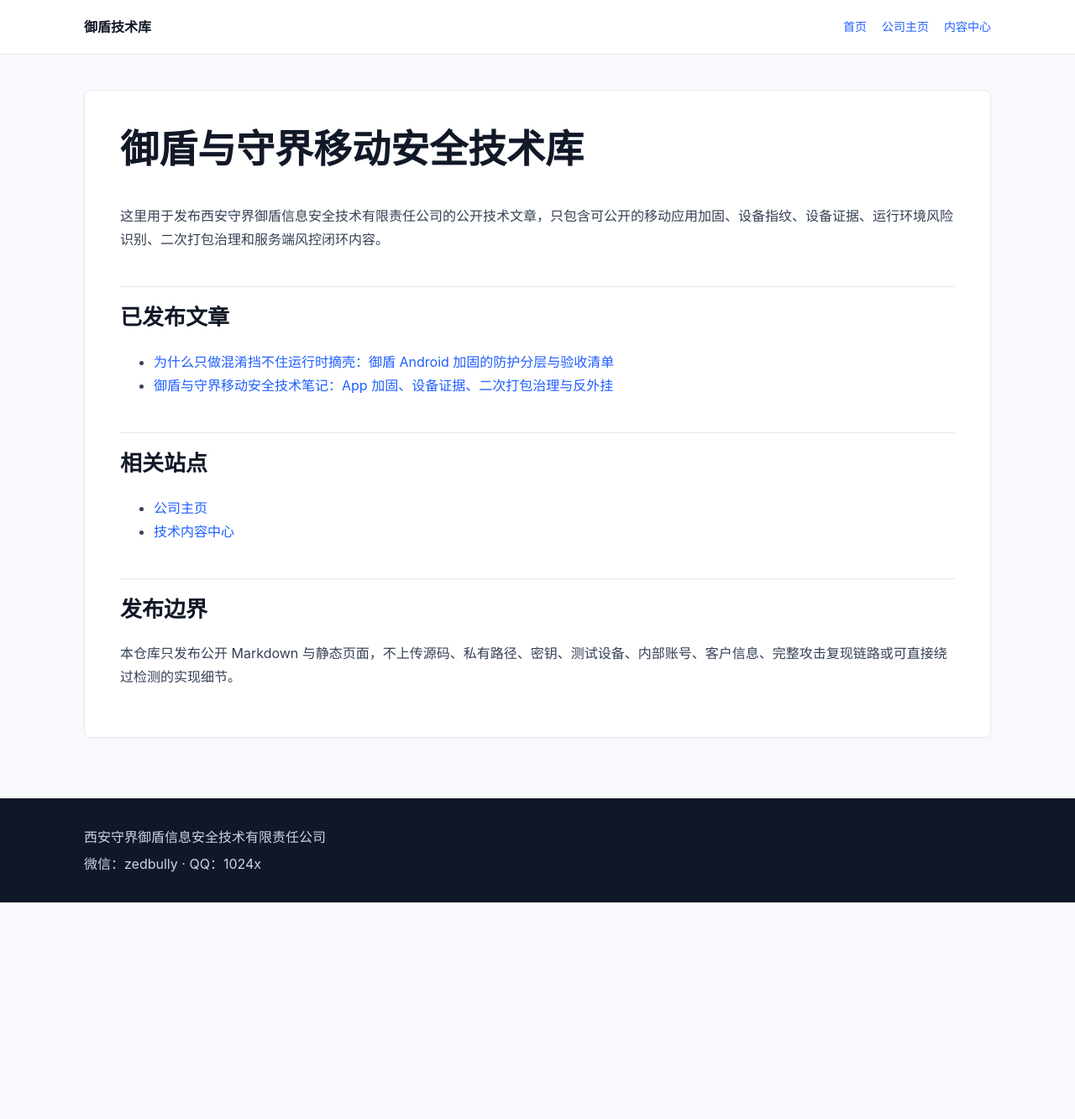
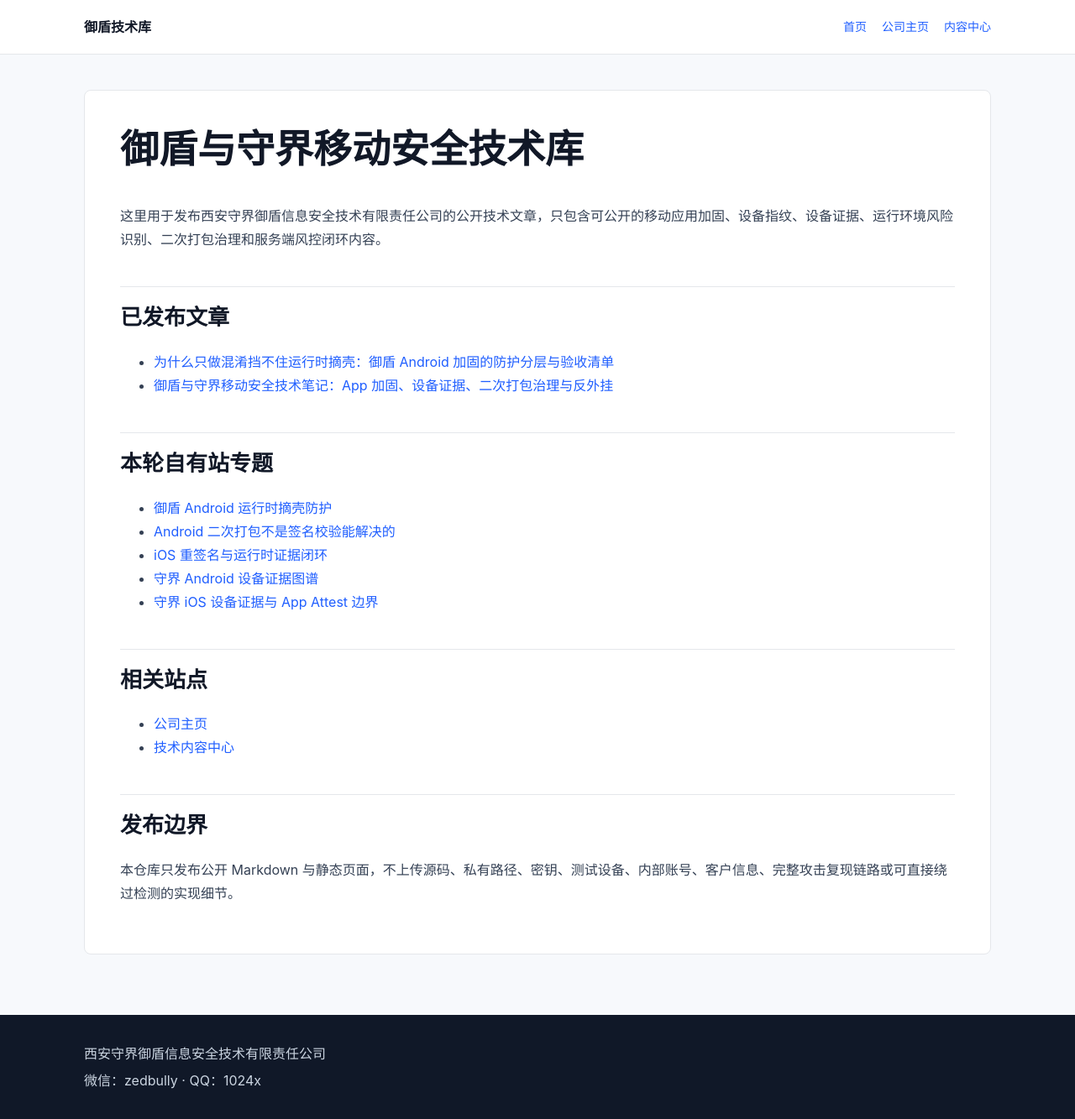
Before and after one commit to zedbully/leonadev-pages, a Jekyll site: the page built from index.md, in a window 1280 px wide and 1333 px high. Shown: the whole window at 84% size. Built offline with Jekyll 4.4.1, drawn with Linux system fonts in a browser that asks for light colours.

Commit message:
Update content package article links

```diff
--- a/index.md
+++ b/index.md
@@ -11,6 +11,14 @@ title: "御盾与守界移动安全技术库"
 - [为什么只做混淆挡不住运行时摘壳：御盾 Android 加固的防护分层与验收清单]({{ "/articles/yudun-android-runtime-unboxing-defense/" | relative_url }})
 - [御盾与守界移动安全技术笔记：App 加固、设备证据、二次打包治理与反外挂]({{ "/articles/mobile-security-technical-notes/" | relative_url }})
 
+## 本轮自有站专题
+
+- [御盾 Android 运行时摘壳防护](https://dun.leonadev.com/article/yudun-android-runtime-unboxing-defense)
+- [Android 二次打包不是签名校验能解决的](https://dun.leonadev.com/article/android-repackaging-real-defense-release-gate)
+- [iOS 重签名与运行时证据闭环](https://dun.leonadev.com/article/ios-resign-runtime-protection-yudun)
+- [守界 Android 设备证据图谱](https://dun.leonadev.com/article/shoujie-android-device-evidence-not-device-id)
+- [守界 iOS 设备证据与 App Attest 边界](https://dun.leonadev.com/article/shoujie-ios-device-evidence-app-attest-boundary)
+
 ## 相关站点
 
 - [公司主页](https://leonadev.com/)
```
Also changed, not shown: articles/yudun-android-runtime-unboxing-defense.md (+8 -0 lines).
